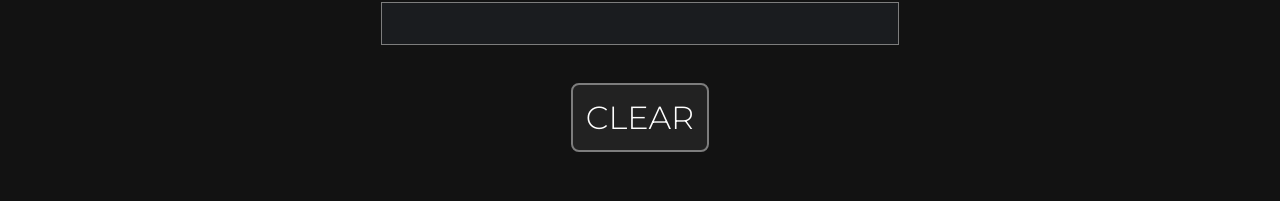
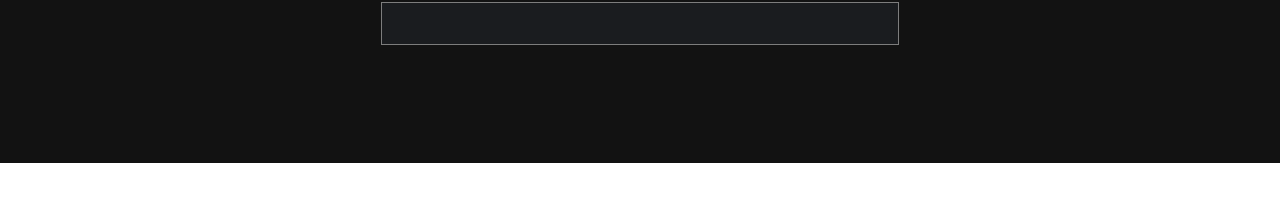
Before and after one commit to LukeJW0/Multidle, a Svelte app: page / in a window 1280 px wide. Shown: the part 731-932 px from the top of the page. After the commit the page ends 894 px from the top, so only its background shows below. Built offline with nearby package versions, Linux system fonts and the light colour scheme.

Commit message:
took away clear stats button

```diff
--- a/src/App.svelte
+++ b/src/App.svelte
@@ -289,7 +289,7 @@
         <input class="inputbox inputmovie" type="text" on:keydown={enterGuessMovie} bind:value={inputVarMovie[3]} bind:this={input3Movie} disabled={guessUsedMovie[3]}>
         <input class="inputbox inputmovie" type="text" on:keydown={enterGuessMovie} bind:value={inputVarMovie[4]} bind:this={input4Movie} disabled={guessUsedMovie[4]}>
       </div>
-      <button on:click={clearStuff}>Clear</button>
+<!--       <button on:click={clearStuff}>Clear</button> -->
     </div>
   {/if}
   {#if isSong}
@@ -333,7 +333,7 @@
         <input class="inputbox" type="text" on:keydown={enterGuessSong} bind:value={inputVarSong[3]} bind:this={input3Song} disabled={guessUsedSong[3]}>
         <input class="inputbox" type="text" on:keydown={enterGuessSong} bind:value={inputVarSong[4]} bind:this={input4Song} disabled={guessUsedSong[4]}>
       </div>
-      <button on:click={clearStuff}>Clear</button>
+<!--       <button on:click={clearStuff}>Clear</button> -->
     </div>
   {/if}
 </main>
```
